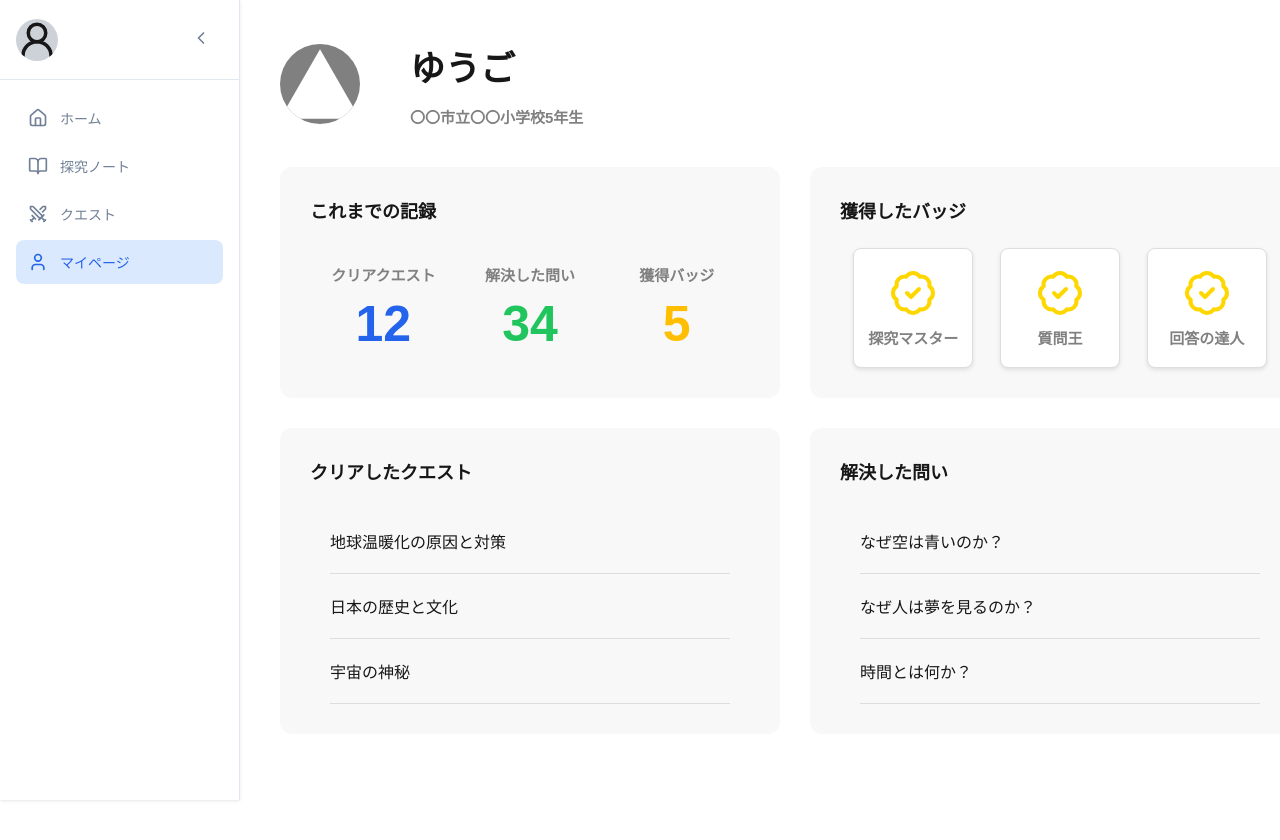
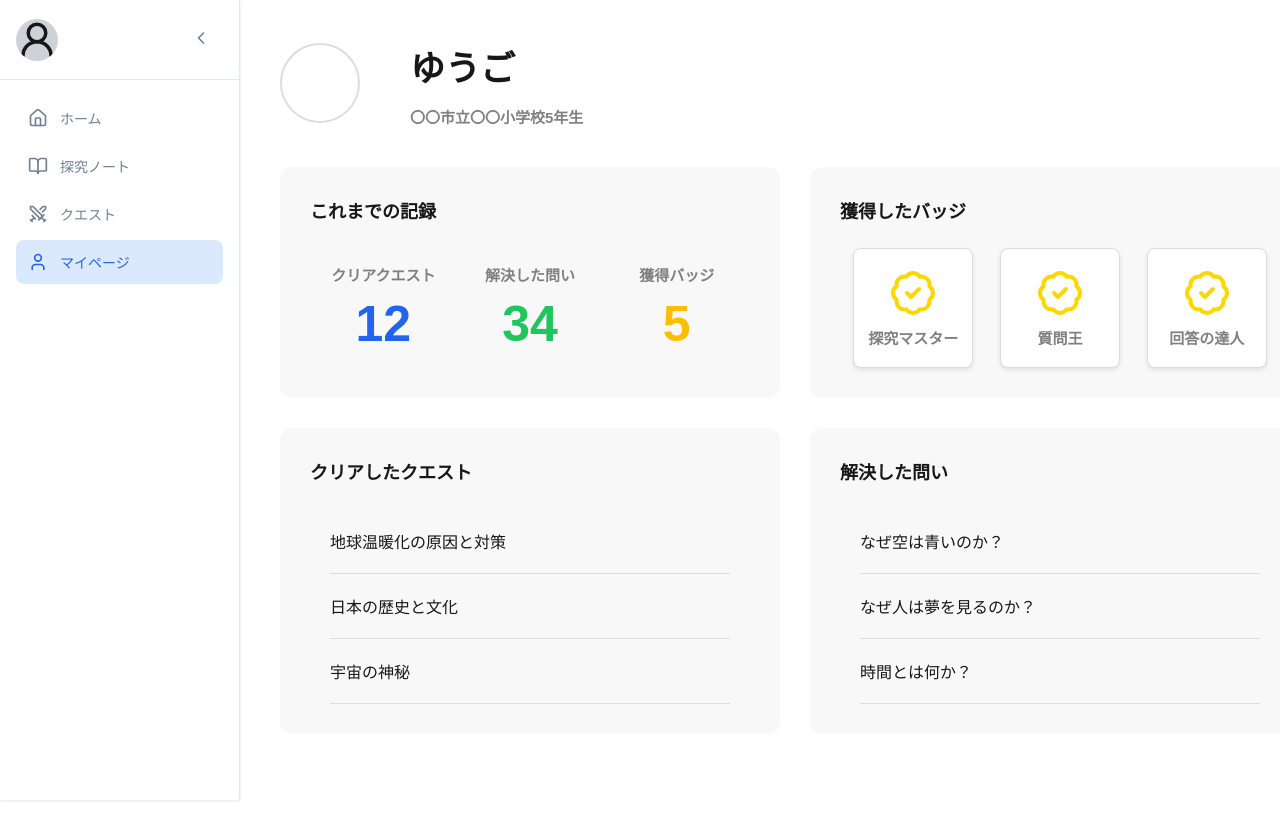
Before and after one commit to u5u5u5u/erfaring, a Next.js app: page /profile in a window 1280 px wide. Built offline with nearby package versions, Linux system fonts and the light colour scheme; no server answers; a web font is replaced by a local one.

Commit message:
update:avatar適用#50

```diff
--- a/src/app/login/page.tsx
+++ b/src/app/login/page.tsx
@@ -8,7 +8,7 @@ export default function LoginPage() {
       <label htmlFor="password">Password:</label>
       <input id="password" name="password" type="password" required />
       <button formAction={login}>Log in</button>
-      <button formAction={signup}>Sign up</button>
+      {/* <button formAction={signup}>Sign up</button> */}
     </form>
   );
 }
--- a/src/components/Avatar/index.tsx
+++ b/src/components/Avatar/index.tsx
@@ -1,8 +1,10 @@
 "use client";
-import React, { useEffect, useState } from "react";
+
 import { createClient } from "@/utils/supabase/client";
 import Image from "next/image";
+import React, { useEffect, useState } from "react";
 import styles from "./index.module.css";
+import { User } from "lucide-react";
 
 export default function Avatar({
   uid,
@@ -13,7 +15,7 @@ export default function Avatar({
   uid: string | null;
   url: string | null;
   size: number;
-  onUpload: (url: string) => void;
+  onUpload?: (url: string) => void;
 }) {
   const supabase = createClient();
   const [avatarUrl, setAvatarUrl] = useState<string | null>(url);
@@ -61,7 +63,9 @@ export default function Avatar({
         throw uploadError;
       }
 
+      if (onUpload) {
         onUpload(filePath);
+      }
     } catch (error) {
       alert("Error uploading avatar!");
     } finally {
@@ -81,11 +85,9 @@ export default function Avatar({
           style={{ height: size, width: size }}
         />
       ) : (
-        <div
-          className={`${styles.avatar} ${styles.noImage}`}
-          style={{ height: size, width: size }}
-        />
+        <User className={styles.avatar} size={size} />
       )}
+      {onUpload && (
         <div style={{ width: size }}>
           <label
             className={`${styles.button} ${styles.primary} ${styles.block}`}
@@ -105,6 +107,7 @@ export default function Avatar({
             disabled={uploading}
           />
         </div>
+      )}
     </div>
   );
 }
--- a/src/components/ProfileIcon/index.tsx
+++ b/src/components/ProfileIcon/index.tsx
@@ -1,7 +1,7 @@
-import Image from "next/image";
+import Avatar from "@/components/Avatar";
+import type { User as UserType } from "@/types/user";
+import { User } from "lucide-react";
 import styles from "./index.module.css";
-import { User } from "lucide-react";
-import type { User as UserType } from "@/types/user";
 
 interface ProfileIconProps {
   user: UserType;
@@ -11,12 +11,10 @@ const ProfileIcon = ({ user }: ProfileIconProps) => {
   return (
     <div className={styles.profileIcon}>
       {user.imageUrl ? (
-        <Image
-          className={styles.image}
-          height={80}
-          width={80}
-          alt="Profile Icon"
-          src={user.imageUrl}
+        <Avatar
+          uid={user.id}
+          url={user.imageUrl}
+          size={80}
         />
       ) : (
         <User className={styles.defaultIcon} size={80} />
@@ -24,7 +22,8 @@ const ProfileIcon = ({ user }: ProfileIconProps) => {
       <div className={styles.information}>
         <h1>{user.name}</h1>
         <p>
-          {user.schoolId}{user.grade}年生
+          {user.schoolId}
+          {user.grade}年生
         </p>
       </div>
     </div>
--- a/src/utils/supabase/middleware.ts
+++ b/src/utils/supabase/middleware.ts
@@ -15,7 +15,7 @@ export async function updateSession(request: NextRequest) {
           return request.cookies.getAll();
         },
         setAll(cookiesToSet) {
-          cookiesToSet.forEach(({ name, value, options }) =>
+          cookiesToSet.forEach(({ name, value }) =>
             request.cookies.set(name, value)
           );
           supabaseResponse = NextResponse.next({
```
Lines whose indentation alone changed are shown as unchanged.
